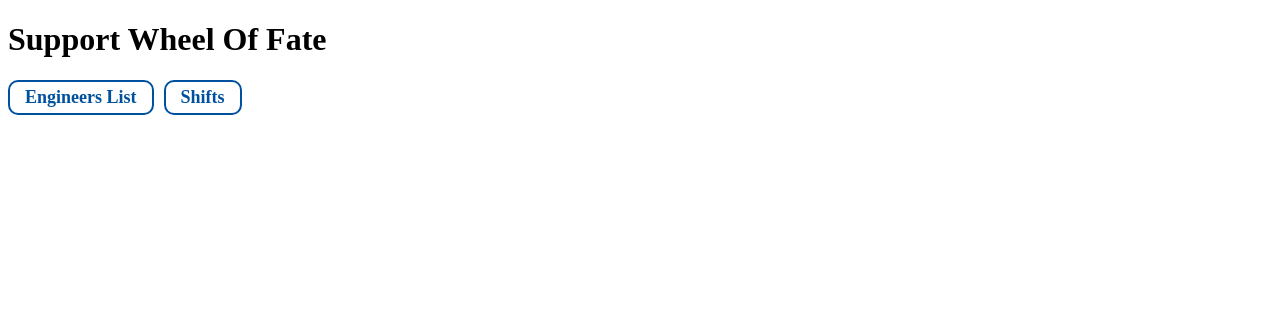
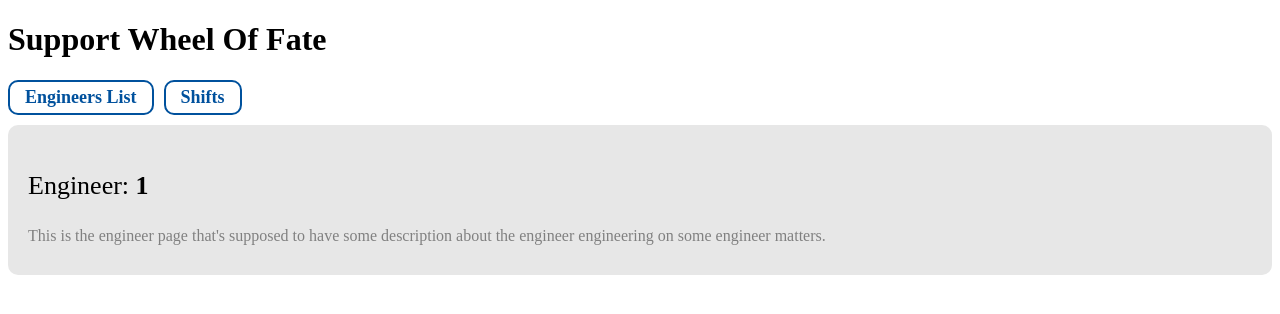
Before and after one commit to andreiggr/support-wheel-of-fate, a React (Vite) app: page /engineer/1 in a window 1280 px wide. Shown: the top 314 px of the page. Built offline with nearby package versions, Linux system fonts and the light colour scheme.

Commit message:
Engineer Page

```diff
--- a/src/components/modules/EngList.js
+++ b/src/components/modules/EngList.js
@@ -31,7 +31,7 @@ const Engineer = ({ engineer, handleEdit, handleDelete }) => {
           <button onClick={() => handleEditAction()}>Ok</button>
         </View>
       ) : (
-        <Title>{engineer.name}</Title>
+        <Title href={`engineer/${engineer.name}`}>{engineer.name}</Title>
       )}
       <Control>
         <EditButton onClick={() => setEdit(!edit)} src={iconEdit} />
@@ -142,9 +142,17 @@ const Icon = styled(Image)`
   margin-right: 10px;
 `;
 
-const Title = styled.p`
+const Title = styled.a`
   font-size: 18px;
   font-weight: bold;
+  color: #4078b3;
+
+  text-decoration: none;
+  margin: 15px 0;
+
+  :hover{
+    color: darkblue;
+  }
 `;
 
 const ListContainer = styled(View)`
@@ -172,9 +180,4 @@ const EngineerCard = styled(View)`
   margin: 5px;
 
   border-radius: 5px;
-
-  :hover {
-    background-color: #4078b3;
-    color: white;
-  }
 `;
--- /dev/null
+++ b/src/components/modules/EngPage.js
@@ -0,0 +1,31 @@
+import React from "react";
+import { useHistory } from "react-router-dom";
+import styled from "styled-components";
+import { Text, View } from "../blocks";
+
+const EngPage = () => {
+  const history = useHistory();
+  const engineer = history.location.pathname.replace("/engineer/", "");
+
+  return (
+    <Container>
+      <Text fontSize="26px">
+        Engineer: <strong>{engineer}</strong>
+      </Text>
+      <Text fontSize="16px" color={"gray"} margin="10px 0">
+        This is the engineer page that's supposed to have some description about
+        the engineer engineering on some engineer matters.
+      </Text>
+    </Container>
+  );
+};
+
+export default EngPage;
+
+const Container = styled(View)`
+  padding: 20px;
+  background-color: #e7e7e7;
+  margin: 10px 0;
+
+  border-radius: 10px;
+`;
--- a/src/components/modules/Routes.js
+++ b/src/components/modules/Routes.js
@@ -1,6 +1,7 @@
 import React from "react";
 import { BrowserRouter, Route, Switch } from "react-router-dom";
 import EngList from "./EngList";
+import EngPage from "./EngPage";
 import Shifts from "./Shifts";
 
 const Routes = () => {
@@ -8,6 +9,7 @@ const Routes = () => {
     <BrowserRouter>
       <Switch>
         <Route exact path="/" render={() => <EngList />} />
+        <Route path="/engineer/:id" render={() => <EngPage />} />
         <Route path="/shifts" render={() => <Shifts />} />
       </Switch>
     </BrowserRouter>
```
